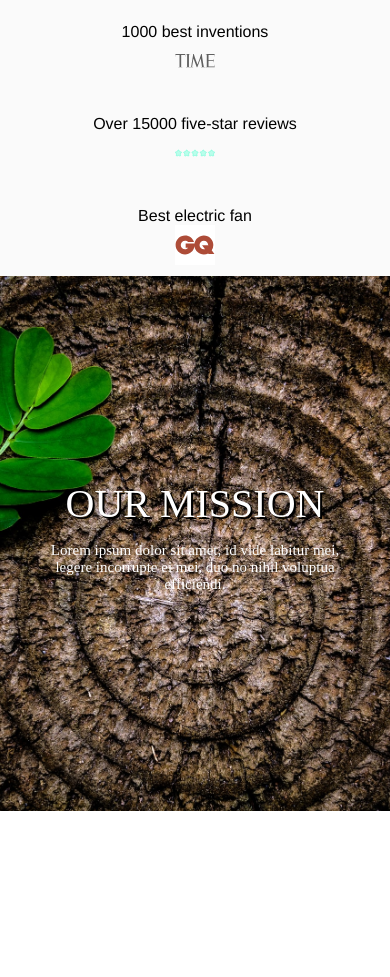
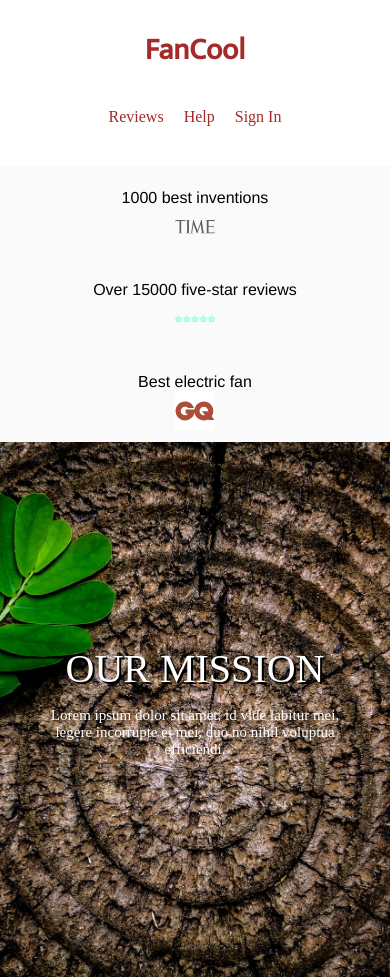
Before and after one commit to chingu-voyages/v11-toucans-team-08, a plain HTML site: page index.html in a window 390 px wide. Before the commit the page ends 861 px from the top, so only its background shows below. Drawn offline with Linux system fonts and the light colour scheme.

Commit message:
Added header logo-text, navbar, shop button for desktop and media query for smaller viewport

```diff
--- a/index.html
+++ b/index.html
@@ -6,10 +6,30 @@
     <meta name="viewport" content="width=device-width, initial-scale=1.0">
     <meta http-equiv="X-UA-Compatible" content="ie=edge">
     <link rel="stylesheet" href="style.css">
+    <link href="https://fonts.googleapis.com/css?family=Mukta&display=swap" rel="stylesheet">
+    <script src="https://kit.fontawesome.com/2b83ea6c11.js"></script>
     <title>FanCool | Landing Page | v11-toucans-team-08</title>
 </head>
 
 <body>
+    <!--header start-->
+    <header>
+        <div class="header-container">
+            <div class="logo">
+                <h2>FanCool</h2>
+            </div>
+               <nav>
+                <ul class="nav-links">
+                    <li><a href="#">Reviews</a></li>
+                    <li><a href="#">Help</a></li>
+                    <li><a href="#">Sign In</a></li>
+                </ul>
+                </nav>
+                <a class="shop-button" href="#"><button>Shop</button></a>
+            </div>
+    </header>
+    <!--header end-->
+
     <section class="tribute">
         <div class="tribute-container">
             <div class="tribute-item">
--- a/style.css
+++ b/style.css
@@ -4,6 +4,65 @@
 
 body {
     margin: 0 auto;
+    padding: 0;
+}
+
+/**header**/
+header{
+    min-height: 30px;
+    width: 100%;
+    margin-bottom: 2rem;
+    padding: 0 10px 0 10px;
+}
+.header-container{
+    display: flex;
+    align-items: center;
+    justify-content: flex-end;
+    flex-wrap: wrap;
+}
+.logo{
+    margin-right: auto;
+}
+.logo h2{
+    color: brown;
+    font-size: 30px;
+    font-family: 'Mukta', sans-serif;
+    cursor: pointer;
+}
+.nav-links a{
+    color: brown;
+    text-decoration: none;
+    display: inline-block;
+    padding: .5em .5em;
+}
+
+.nav-links a:hover{
+    color: darkgrey;
+}
+nav ul{
+    padding: 0;
+    text-align: center;
+}
+
+.nav-links li{
+    display: inline;
+}
+
+.nav-links{
+    list-style-type: none;
+}
+.shop-button button{
+    font-size: 16px;
+    color: darkgrey;
+    font-weight: bolder;
+    background-color: brown;
+    border-radius: 50px;
+    border: none;
+    padding: 5px 20px 5px 20px;
+    margin-left: 10px;
+}
+.shop-button button:hover{
+    background-color: rgb(187, 100, 100);
 }
 
 /**Section - Tribute**/
@@ -105,3 +164,14 @@
         font-size: 15px;
     }
 }
+
+@media (max-width: 600px) {
+    .header-container{
+        display: block;
+        text-align: center;
+    }
+
+    .shop-button button{
+        display: none;
+    }
+}
```
